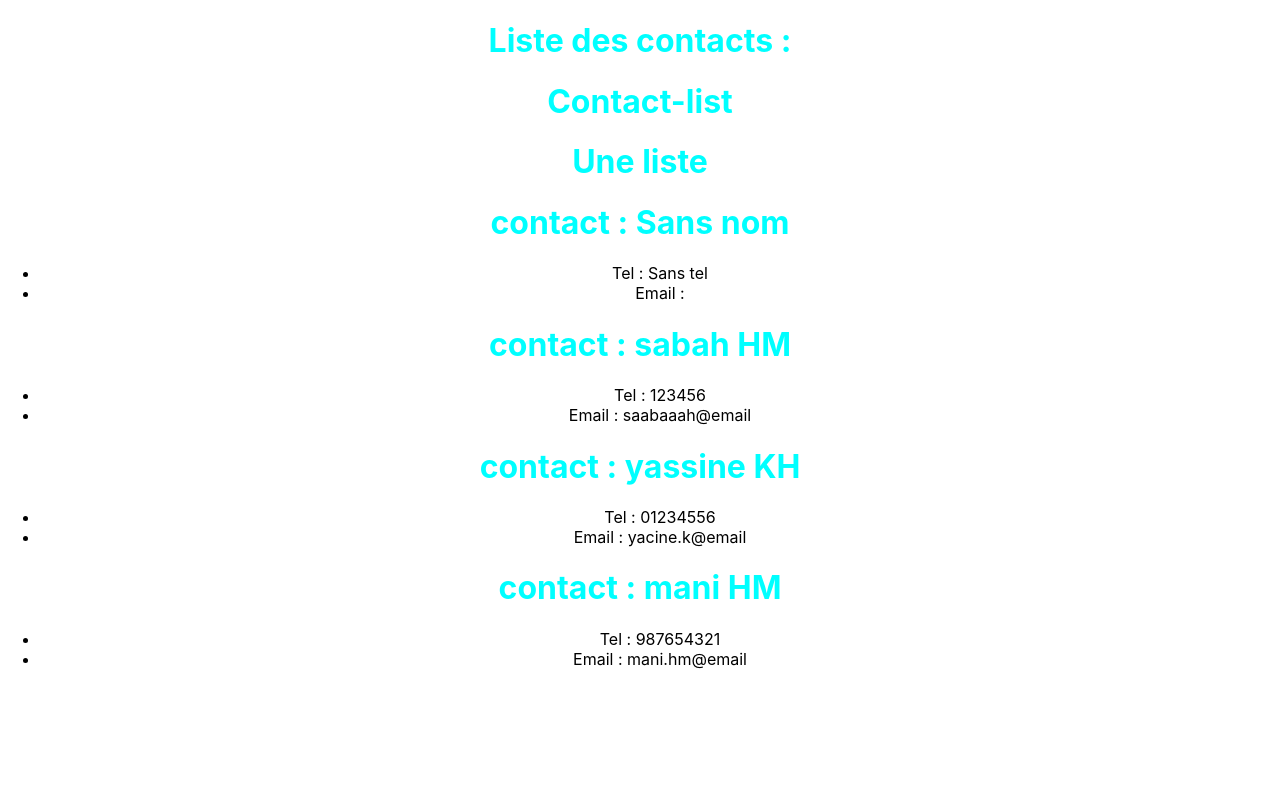
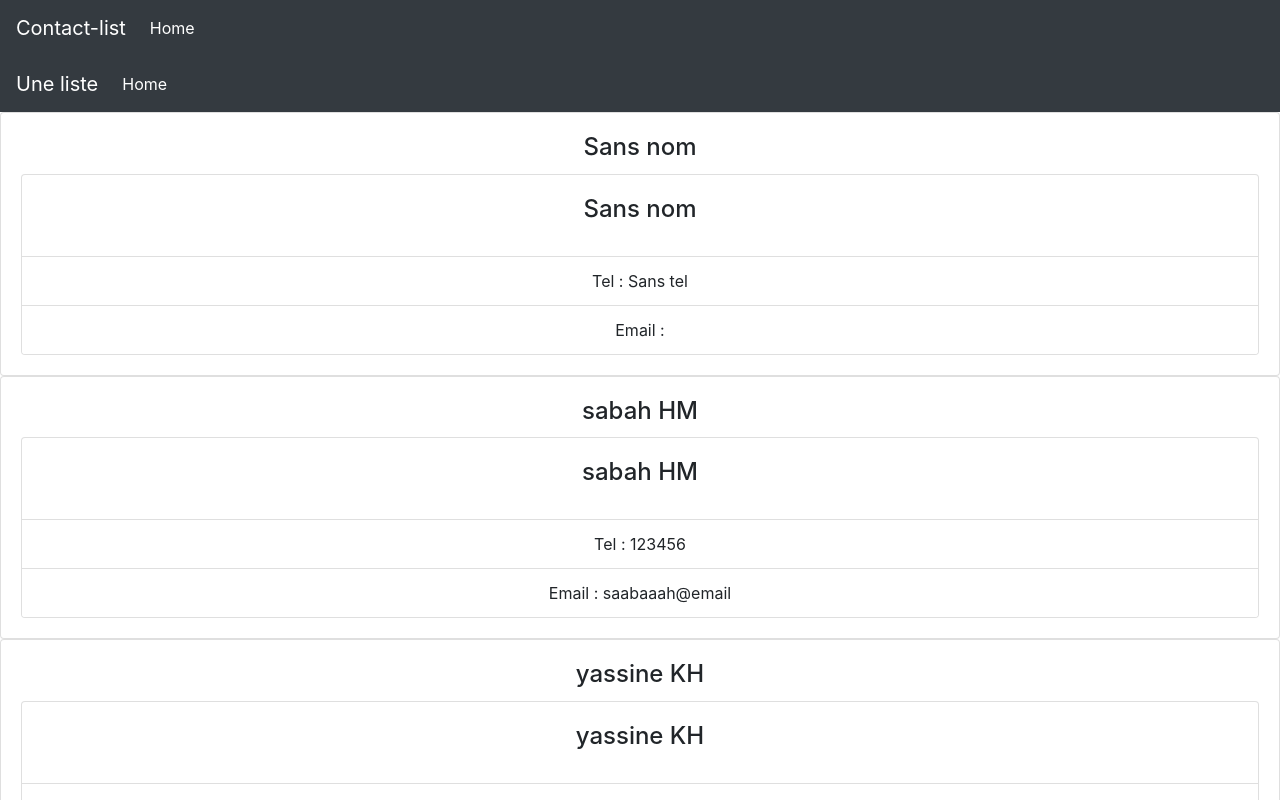
Before and after one commit to saabaaah/react_customer_panel, a React (Create React App) app: page / in a window 1280 px wide. Shown: the top 800 px of the page. Built offline with nearby package versions, Linux system fonts and the light colour scheme.

Commit message:
[deve]: + ajouter bootstrap

```diff
--- a/package.json
+++ b/package.json
@@ -6,6 +6,7 @@
     "@testing-library/jest-dom": "^5.11.6",
     "@testing-library/react": "^11.2.2",
     "@testing-library/user-event": "^12.6.0",
+    "bootstrap": "^4.5.3",
     "react": "^17.0.1",
     "react-dom": "^17.0.1",
     "react-scripts": "4.0.1",
--- a/src/App.js
+++ b/src/App.js
@@ -14,7 +14,6 @@
     let data = "prostam";
     return (
       <div className="App">
-        <h1>Liste des contacts : </h1>
         <Navbar titre="Contact-list"/>
         <Navbar />
         <Contact/>
--- a/src/components/contact/Contact.js
+++ b/src/components/contact/Contact.js
@@ -1,17 +1,26 @@
 import React, { Component } from 'react'
 import PropTypes from 'prop-types'
+import './contact.css'
 
 class Contact extends Component {
     render() {
         const {nom, tel, email} = this.props;
         return (
-            <div>
-                <h1>contact : {nom}</h1>
-                <ul>
-                    <li>Tel :  {tel}</li>
-                    <li>Email :  {email}</li>
-
-                </ul>
+            <div class="card">
+                <div class="card-body">
+                    <h4 class="card-title">{nom}</h4>
+                    <p class="card-text">
+                        <div class="card">
+                            <div class="card-body">
+                                <h4 class="card-title">{nom}</h4>
+                            </div>
+                            <ul class="list-group list-group-flush">
+                                <li class="list-group-item">Tel :  {tel}</li>
+                                <li class="list-group-item">Email :  {email}</li>
+                            </ul>
+                        </div>
+                    </p>
+                </div>
             </div>
         )
     }
--- a/src/components/navbar/Navbar.js
+++ b/src/components/navbar/Navbar.js
@@ -2,12 +2,23 @@
 import PropTypes from 'prop-types'
 import './navbar.css'
 
+// importer bootstrap
+import 'bootstrap/dist/css/bootstrap.min.css'
 const Navbar = (props) => {
     const {titre} = props;
     return (
-        <div>
-            <h1>{titre}</h1>
-        </div>
+        <nav class="navbar navbar-expand-sm navbar-dark bg-dark">
+            <a class="navbar-brand" href="#">{titre}</a>
+            <div class="collapse navbar-collapse" id="collapsibleNavId">
+                <ul class="navbar-nav mr-auto mt-2 mt-lg-0">
+                    <li class="nav-item active">
+                        <a class="nav-link" href="#">Home <span class="sr-only">(current)</span></a>
+                    </li>
+
+                </ul>
+            </div>
+        </nav>
+
     )
 }
 
```
Also changed, not shown: 2 other files (tests, documents, lock files or other folders).
